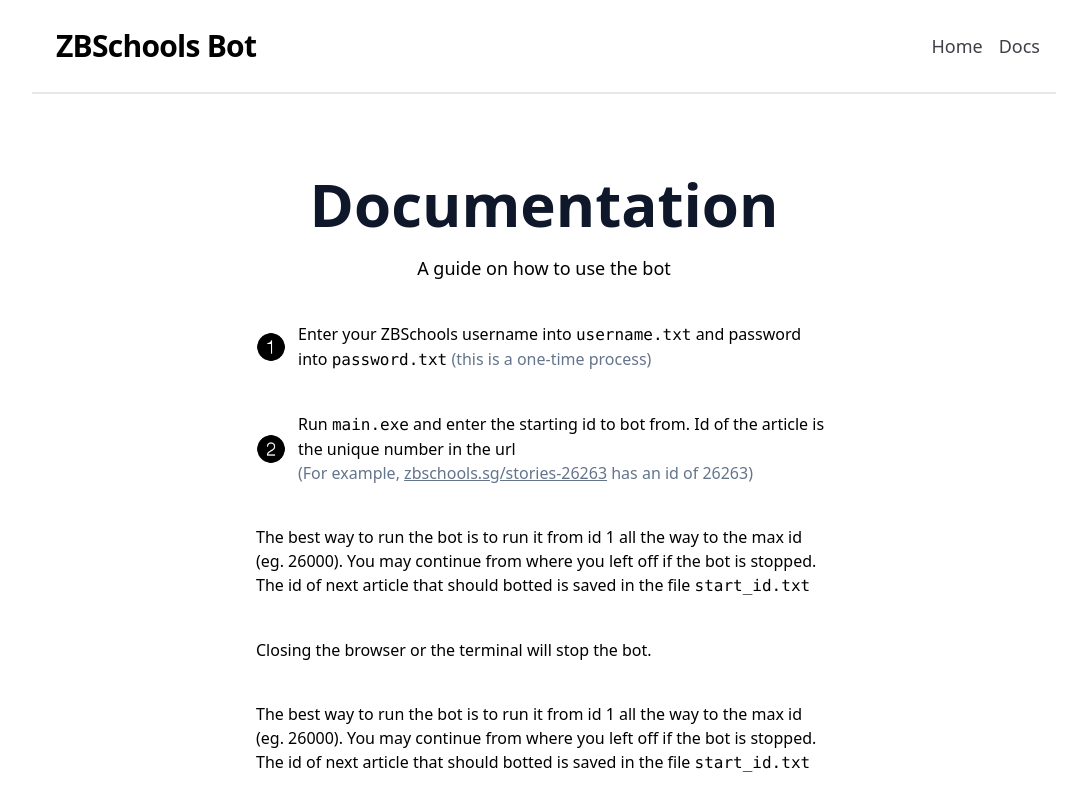
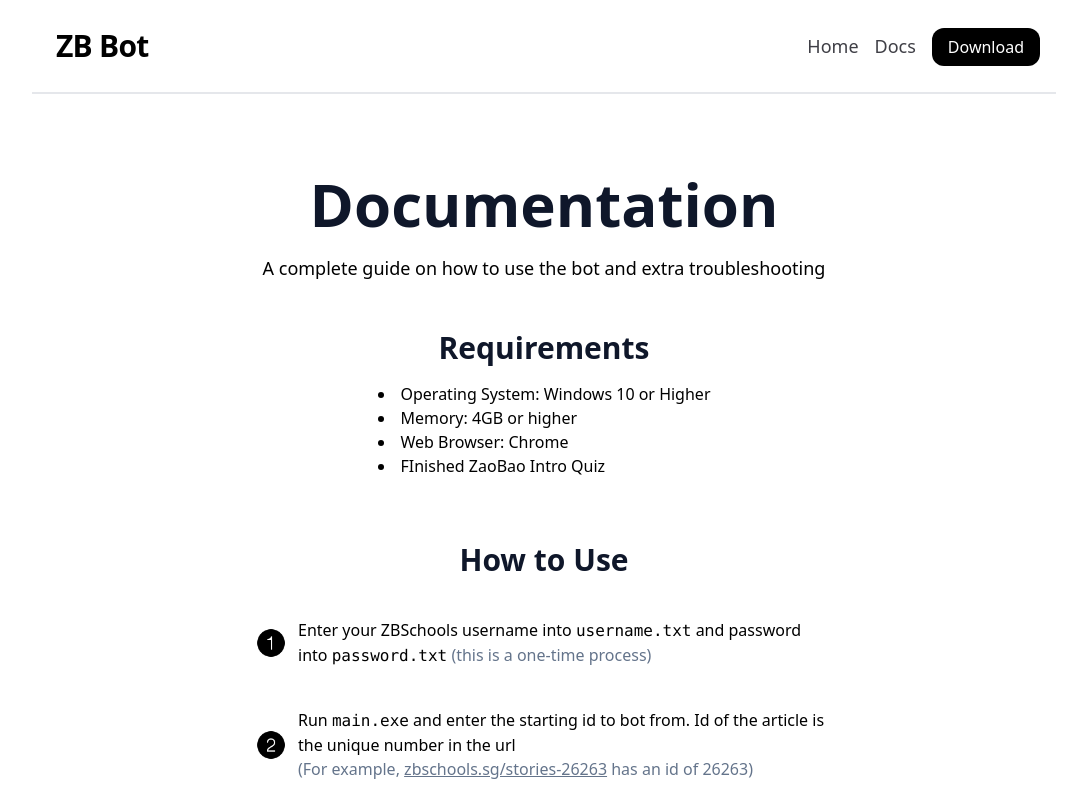
Before and after one commit to InsanelyAvner/zb-website, a Next.js app: page /docs in a window 1280 px wide. Shown: the top 800 px of the page, without its empty margins (96-1183 px from the left). Built offline with nearby package versions, Linux system fonts and the light colour scheme.

Commit message:
Added API

```diff
--- a/components/Header.tsx
+++ b/components/Header.tsx
@@ -6,13 +6,13 @@
     <header className="flex justify-between items-center w-full mt-5 border-b-2 pb-7 sm:px-4 px-2">
       <Link href="/" className="flex space-x-3">
         <h1 className="sm:text-3xl text-2xl font-bold ml-2 tracking-tight">
-          ZBSchools Bot
+          ZB Bot
         </h1>
-
       </Link>
       <div>
         <Link href="/" className="mr-4 text-zinc-700 text-lg">Home</Link>
         <Link href="/docs" className="text-zinc-700 text-lg">Docs</Link>
+        <a download href="/files/zb-bot.zip" className="bg-black rounded-xl text-white font-medium px-4 py-2 sm:mt-10 mt-8 hover:bg-black/80 w-40 h-12 ml-4">Download</a>
       </div>
 
     </header>
--- /dev/null
+++ b/pages/api/get-version.tsx
@@ -0,0 +1,3 @@
+export default function handler(req, res) {
+    res.status(200).json({ version: "1.1" })
+  }
--- a/pages/docs.tsx
+++ b/pages/docs.tsx
@@ -18,7 +18,17 @@
         <h1 className="sm:text-6xl text-4xl max-w-2xl font-bold text-slate-900">
           Documentation
         </h1>
-        <p className="mt-5 text-lg">A guide on how to use the bot</p>
+        <p className="mt-5 text-lg">A complete guide on how to use the bot and extra troubleshooting</p>
+        <h2 className="sm:text-3xl text-2xl max-w-2xl font-bold text-slate-900 mt-12 mb-4">Requirements</h2>
+        <div className="max-w-xl">
+          <ul className="list-disc list-inside text-left font-medium">
+            <li>Operating System: Windows 10 or Higher</li>
+            <li>Memory: 4GB or higher</li>
+            <li>Web Browser: Chrome</li>
+            <li>FInished ZaoBao Intro Quiz</li>
+          </ul>
+        </div>
+        <h2 className="sm:text-3xl text-2xl max-w-2xl font-bold text-slate-900 mt-16">How to Use</h2>
         <div className="max-w-xl w-full">
             <div className="flex mt-10 items-center space-x-3">
                 <Image
@@ -72,7 +82,6 @@
                 </p>
             </div>
         </div>
-
 
 
         <h2 className="sm:text-3xl text-2xl max-w-2xl font-bold text-slate-900 mt-16">
```
